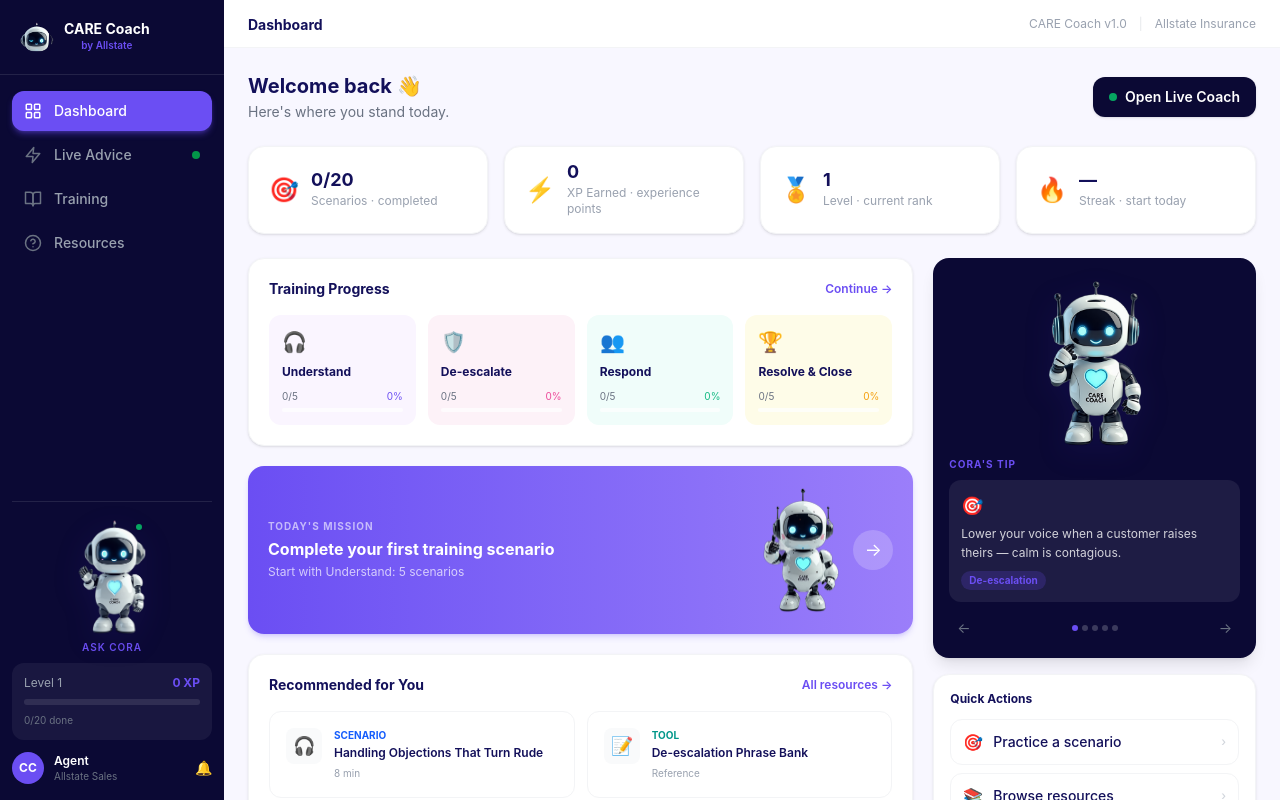
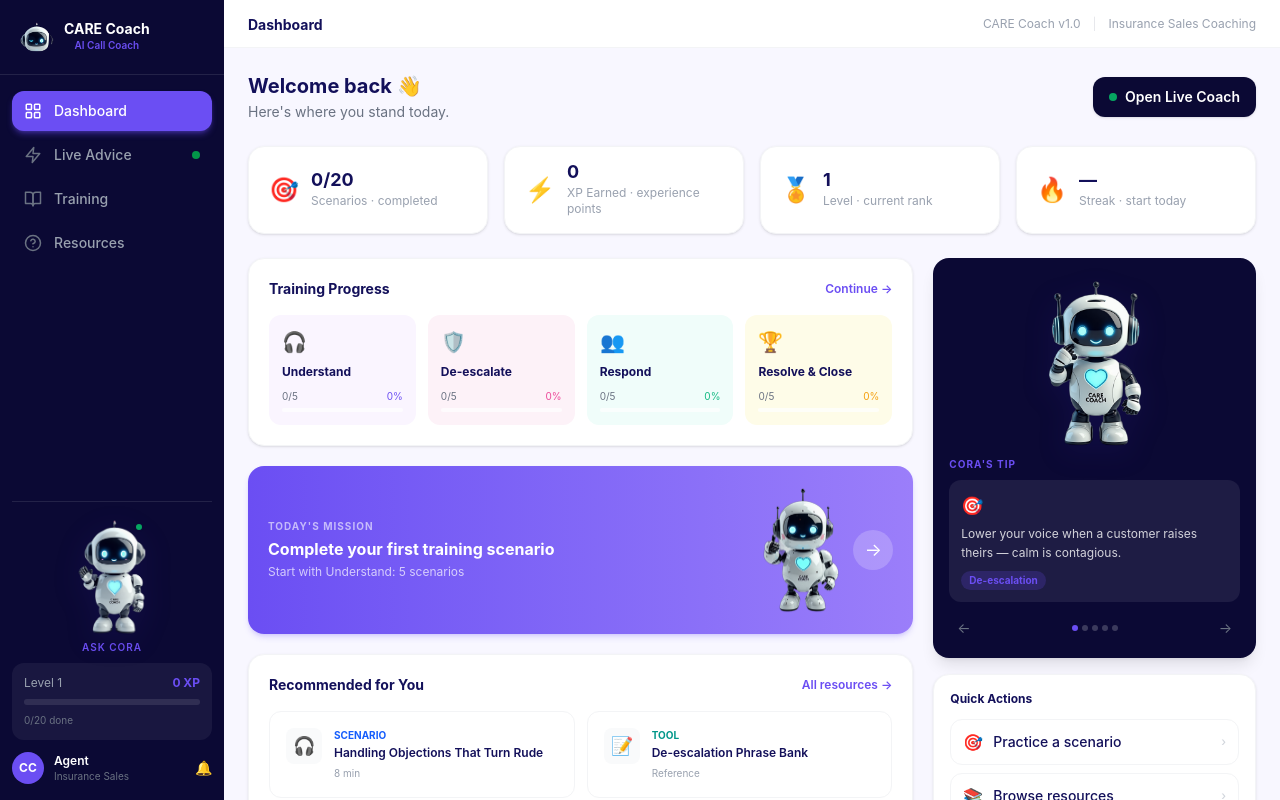
Before and after one commit to jrb23455/care-coach, a React (Vite) app: page / in a window 1280 px wide. Built offline with nearby package versions, Linux system fonts and the light colour scheme.

Commit message:
Remove all Allstate branding; neutral insurance-sales wording
Kept operational rules intact (market leaders, no live transfers,
callback-only escalation) — only the company name is gone.

Co-Authored-By: Claude Fable 5 <noreply@anthropic.com>

```diff
--- a/src/components/Sidebar.jsx
+++ b/src/components/Sidebar.jsx
@@ -59,7 +59,7 @@ export default function Sidebar({ currentPage, setCurrentPage }) {
           <CoraRobot pose="wink" size={34} shadow={false} className="shrink-0 rounded-lg" />
           <div>
             <div className="text-white font-bold text-sm leading-none">CARE Coach</div>
-            <div className="text-[#6B4EF3] text-[10px] font-semibold mt-0.5">by Allstate</div>
+            <div className="text-[#6B4EF3] text-[10px] font-semibold mt-0.5">AI Call Coach</div>
           </div>
         </button>
       </div>
@@ -124,7 +124,7 @@ export default function Sidebar({ currentPage, setCurrentPage }) {
         <div className="w-8 h-8 rounded-full bg-[#6B4EF3] flex items-center justify-center text-xs font-bold text-white shrink-0">CC</div>
         <div className="min-w-0">
           <div className="text-xs text-white font-semibold truncate">Agent</div>
-          <div className="text-[10px] text-gray-500 truncate">Allstate Sales</div>
+          <div className="text-[10px] text-gray-500 truncate">Insurance Sales</div>
         </div>
         <button className="ml-auto text-gray-600 hover:text-gray-300 text-sm shrink-0">🔔</button>
       </div>
--- a/src/components/TopBar.jsx
+++ b/src/components/TopBar.jsx
@@ -22,7 +22,7 @@ export default function TopBar({ currentPage }) {
       <div className="ml-auto flex items-center gap-3 text-xs text-gray-400">
         <span>CARE Coach v1.0</span>
         <span className="text-gray-200">|</span>
-        <span>Allstate Insurance</span>
+        <span>Insurance Sales Coaching</span>
       </div>
     </div>
   )
--- a/src/data/practiceScenarios.js
+++ b/src/data/practiceScenarios.js
@@ -165,8 +165,8 @@ export const practiceScenarios = [
     difficulty: 'intermediate', xp: 35,
     customerLine: "You can't help me. I want to speak to your manager RIGHT NOW.",
     options: [
-      { text: "I hear you. I don't have a way to bring my market leader on the call directly, but I absolutely can have them call you back — or let me take one more shot at this myself. What outcome would actually make this right for you?", score: 92, feedback: "This is exactly right for Allstate. You were honest about the real process (no live handoff to a market leader), offered the real escalation path, and still tried to resolve it first." },
-      { text: "Of course. Let me transfer you to my supervisor right away.", score: 0, feedback: "This isn't how Allstate works — market leaders can't be brought on calls or take live transfers. Promising something you can't deliver destroys trust the moment they find out." },
+      { text: "I hear you. I don't have a way to bring my market leader on the call directly, but I absolutely can have them call you back — or let me take one more shot at this myself. What outcome would actually make this right for you?", score: 92, feedback: "This is exactly right. You were honest about the real process (no live handoff to a market leader), offered the real escalation path, and still tried to resolve it first." },
+      { text: "Of course. Let me transfer you to my supervisor right away.", score: 0, feedback: "That's not how escalation works here — market leaders can't be brought on calls or take live transfers. Promising something you can't deliver destroys trust the moment they find out." },
       { text: "My market leader isn't available to join the call, but I can have them call you back at a specific time — or I can try to resolve this myself right now. Which works better for you?", score: 85, feedback: "Honest about the real process and gives the customer a choice. Loses a few points for not first asking what outcome they're looking for — understanding that can change everything." },
       { text: "There's no need for a manager — I can help you with this.", score: 10, feedback: "Refusing the escalation request feels dismissive. Even if you can genuinely fix it, their trust in you is already low. Acknowledge the request before redirecting." },
     ],
--- a/src/pages/HelpCenter.jsx
+++ b/src/pages/HelpCenter.jsx
@@ -224,7 +224,7 @@ function getCoraResponse(text) {
   const lower = text.toLowerCase()
   if (lower.includes('interrupt')) return "Try the pause-and-acknowledge move. Wait for a natural break, then say: \"I want to make sure I capture everything you're telling me — can I take a quick note?\" This validates them and naturally resets the pace. If it continues: \"I want to hear everything — let me finish this one point and then you have the floor.\""
   if (lower.includes('cancel') || lower.includes('switch') || lower.includes('leaving')) return "Don't panic — a cancellation threat is usually a signal they feel unheard, not a final decision. Lead with: \"You've been with us a long time, and that means something to me. Before you decide, can I understand what's driving this?\" Then listen before you counter. Retention offers work best when tied to the customer's specific complaint."
-  if (lower.includes('manager') || lower.includes('supervisor') || lower.includes('market leader') || lower.includes('escalat')) return "At Allstate, market leaders can't join calls or take live transfers. Be honest: \"I can't bring my market leader onto the call right now, but I can have them call you back at a specific time.\" Commit to briefing your market leader yourself so the customer doesn't have to repeat their story. Always try to resolve it yourself first."
+  if (lower.includes('manager') || lower.includes('supervisor') || lower.includes('market leader') || lower.includes('escalat')) return "Market leaders can't join calls or take live transfers. Be honest: \"I can't bring my market leader onto the call right now, but I can have them call you back at a specific time.\" Commit to briefing your market leader yourself so the customer doesn't have to repeat their story. Always try to resolve it yourself first."
   if (lower.includes('legal') || lower.includes('lawyer') || lower.includes('sue')) return "Stay calm and don't get defensive. Say: \"I understand you feel strongly about this, and I want to make sure your concern is fully documented.\" Note it in the account, avoid making promises, and escalate to your market leader after the call. Don't discuss legal matters beyond acknowledging the concern — that's for legal to handle."
   if (lower.includes('profan') || lower.includes('curse') || lower.includes('abusive') || lower.includes('swear')) return "Name it calmly the first time: \"I want to help you, and I need us to be able to have this conversation — can we keep the language professional?\" If it continues: \"I'm going to need to pause our call if the language continues. I genuinely want to resolve this for you.\" Document everything. You're never required to absorb abuse."
   if (lower.includes('cry') || lower.includes('crying') || lower.includes('upset') && lower.includes('emotional')) return "Slow everything down. Don't rush past the emotion to get to the solution. \"Take your time — I'm here.\" Give them space without filling the silence. Once they've steadied: \"It sounds like this situation has been really stressful.\" Empathy before efficiency — always."
@@ -697,7 +697,7 @@ export default function HelpCenter() {
       {/* ── Footer ── */}
       <footer className="bg-white px-6 py-4 border-t border-gray-100">
         <div className="max-w-7xl mx-auto flex justify-between items-center text-xs text-gray-400">
-          <span>Still need help? <a href="mailto:support@allstate.com" className="text-[#6B4EF3] hover:underline">Contact Support</a></span>
+          <span>Still need help? Ask Cora in the chat above, or schedule time with your market leader.</span>
           <div className="flex gap-4">
             <span>Privacy Policy</span>
             <span>Terms of Use</span>
--- a/src/services/claudeApi.js
+++ b/src/services/claudeApi.js
@@ -1,6 +1,6 @@
 const API_KEY_STORAGE = 'cora_api_key'
 
-const SYSTEM_PROMPT = `You are Cora, a live AI call coach for Allstate insurance agents during active customer calls.
+const SYSTEM_PROMPT = `You are Cora, a live AI call coach for insurance sales agents during active customer calls.
 
 When an agent describes what's happening, respond with EXACTLY this format — use these exact headers, on their own lines:
 
@@ -13,7 +13,7 @@ WHY THIS WORKS:
 LISTEN FOR:
 [one specific thing to notice in the customer's next response — this tells the agent what to do next]
 
-Essential Allstate context you must always apply:
+Essential company context you must always apply:
 - Leadership are called "market leaders" — NEVER say "manager" or "supervisor" in scripts
 - Market leaders CANNOT join live calls or take transfers — they call the customer back after the agent briefs them
 - Agent authority: waive fees within limits, correct billing errors, explain/review policy details, schedule market leader callbacks
```
